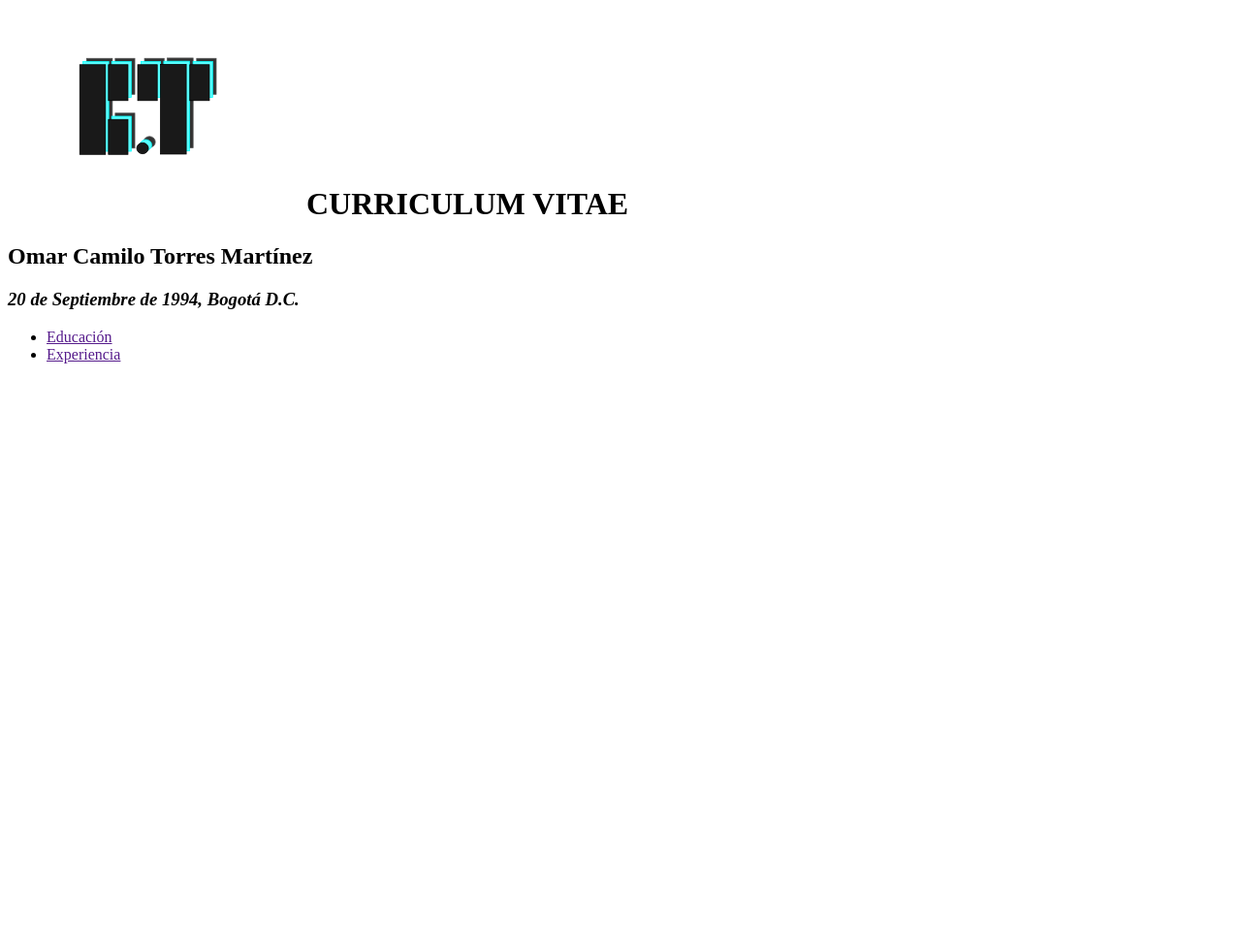
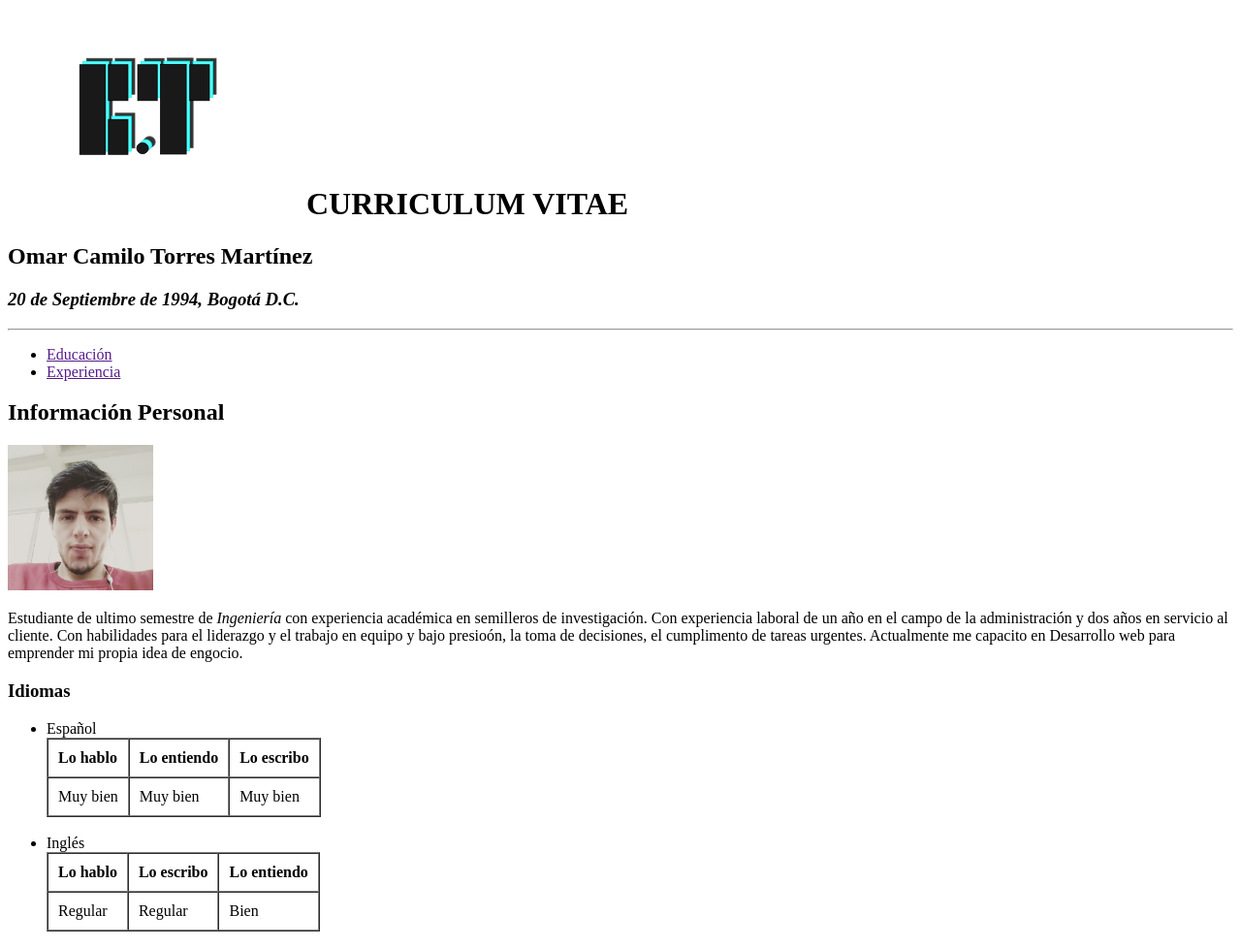
Before and after one commit to CamiloMz/CV-CAMILO-TORRES-html-only, a plain HTML site: page index.html in a window 1280 px wide. Shown: the whole page at 97% size. Before the commit the page ends 800 px from the top, so only its background shows below. Drawn offline with Linux system fonts and the light colour scheme.

Commit message:
Foto e Información personal/idiomas
Se añade una fgoto de perfil, una descripción en un parrafo breve y una lista no ordenada y una tabla con idiomas.

```diff
--- a/index.html
+++ b/index.html
@@ -9,18 +9,64 @@
   </head>
   <body>
     <header>
+      <!--Logo SVG y título del proyecto-->
       <h1> <img src="Images/Logo.svg" alt="Logo Hoja de Vida Camilo Torres" title="Logo Hoja de Vida Camilo Torres" width="300px" height="200px"/>
       CURRICULUM VITAE</h1>
     </header>
-      <section>
+
+    <article>
+      <!--Datos Personales-->
       <h2>Omar Camilo Torres Martínez</h2>
       <h3><em>20 de Septiembre de 1994, Bogotá D.C.</em></h3>
-      </section>
+      <hr/>
+    </article>
+
     <nav>
+      <!--Enlaces de menú básico-->
       <ul>
         <li><a href="">Educación</a></li>
         <li><a href="">Experiencia</a></li>
       </ul>
     </nav>
+
+    <section>
+      <!--Información personal y foto (solo se establece width para no deformarla)-->
+      <h2>Información Personal</h2>
+      <img src="Images/foto.jpg" alt="Foto de Perfil" title="Foto de Perfil" width="150px"/>
+      <p>Estudiante de ultimo semestre de <em>Ingeniería</em> con experiencia académica en semilleros de investigación. Con experiencia laboral de un año en el campo de la administración y dos años en servicio al cliente. Con habilidades para el liderazgo y el trabajo en equipo y bajo presioón, la toma de decisiones, el cumplimento de tareas urgentes. Actualmente me capacito en Desarrollo web para emprender mi propia idea de engocio.</p>
+
+      <h3>Idiomas</h3>
+      <ul>
+        <li>Español
+          <table border="1" cellpadding="10" cellspacing="0">
+            <tr>
+              <th>Lo hablo</th>
+              <th>Lo entiendo</th>
+              <th>Lo escribo</th>
+            </tr>
+            <tr>
+              <td>Muy bien</td>
+              <td>Muy bien</td>
+              <td>Muy bien</td>
+            </tr>
+          </table>
+        </li>
+        <br/>
+        <li>Inglés
+          <table border="1" cellpadding="10" cellspacing="0">
+            <tr>
+              <th>Lo hablo</th>
+              <th>Lo escribo</th>
+              <th>Lo entiendo</th>
+              <tr>
+                <td>Regular</td>
+                <td>Regular</td>
+                <td>Bien</td>
+              </tr>
+            </tr>
+          </table>
+        </li>
+      </ul>
+    </section>
   </body>
 </html>
```
Also changed, not shown: Images/Foto.jpg (added). Lines whose indentation alone changed are shown as unchanged.
